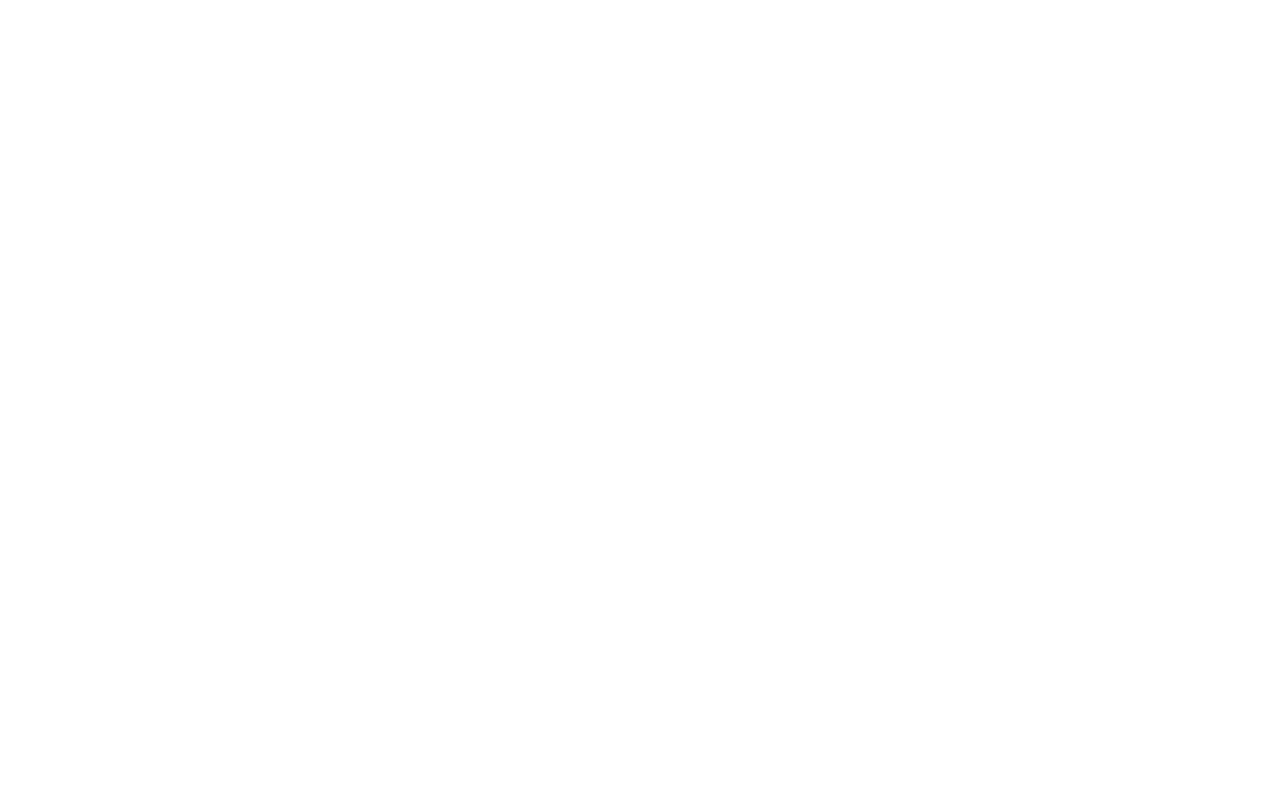
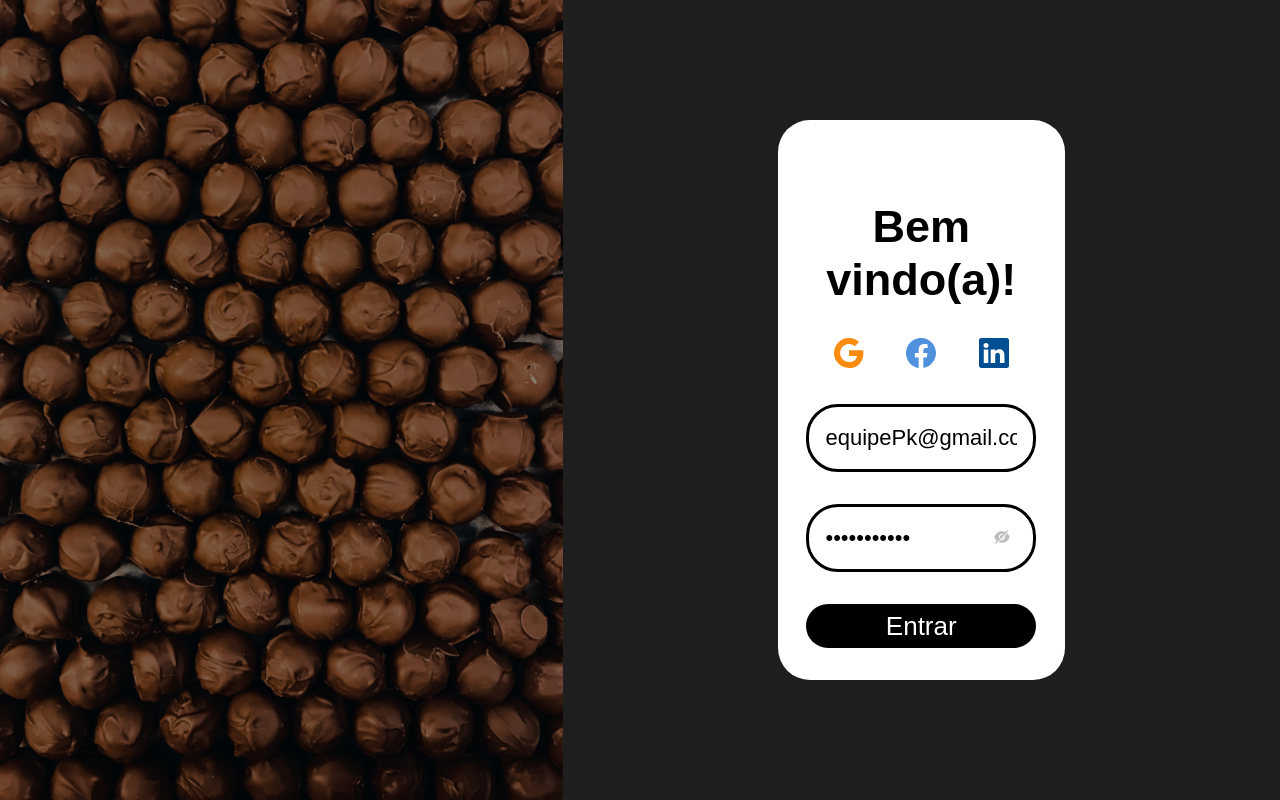
Before and after one commit to danielrgb23/projeto-admTech, a React (Create React App) app in the folder projeto_front/: page / in a window 1280 px wide. Before the commit this address had no page. Built offline with nearby package versions, Linux system fonts and the light colour scheme; a web font is replaced by a local one.

Commit message:
Feat:rotas

```diff
--- a/projeto_front/src/pages/Dashboard/shared/create/index.jsx
+++ b/projeto_front/src/pages/Dashboard/shared/create/index.jsx
@@ -23,25 +23,27 @@ export function CreateAfiliado() {
   "gender": gender,
   "dob": data,
   "address": adress,
-  "password": "string",
   "email": email,
  }
 
- console.log(teste)
+//  console.log(teste)
 
- const Conselho = 'http://localhost:8000/employee';
- useEffect(() => {
-   axios.get(Conselho).then((response) => setTeste(response))
- }, []);
-//  const CadastroUser = () => {
-//   axios.post('http://localhost:8000/employee', Request)
-//     .then((res) => {
-//       console.log('batata', res)
+//  const Conselho = 'http://localhost:8000/employee';
+//  useEffect(() => {
+//    axios.get(Conselho).then((response) => setTeste(response.data))
+//  }, []);
 
-//     }).catch((err) => {
-//       console.log(err)
-//     })
-// }
+//  console.log(teste)
+
+ const CadastroUser = () => {
+  axios.post('http://localhost:8000/employee', Request)
+    .then((res) => {
+      console.log('batata', res)
+
+    }).catch((err) => {
+      console.log(err)
+    })
+}
 
  return (
   <div className={styles.container}>
@@ -90,7 +92,7 @@ export function CreateAfiliado() {
           placeholder='Endereço' />
         </label>
 
-        {/* <button onClick={CadastroUser}>Confirmar</button> */}
+        <button onClick={CadastroUser}>Confirmar</button>
        </div>
       </div>
      </div>
--- a/projeto_front/src/pages/Signin/index.jsx
+++ b/projeto_front/src/pages/Signin/index.jsx
@@ -48,7 +48,7 @@ export function Signin() {
 
       {/* <input className={styles.inputSenha} type='password' placeholder="Senha" /> */}
      </div>
-     <NavLink to='/' className={styles.btnNav}>
+     <NavLink to='/home' className={styles.btnNav}>
      <button className={styles.btn}>Entrar</button>
      </NavLink>
     </div>
--- a/projeto_front/src/routes/router.jsx
+++ b/projeto_front/src/routes/router.jsx
@@ -12,7 +12,7 @@ export const AppRoutes = () => {
     <Route path='/afiliados' element={<ShowAfiliados />} />
     <Route path='/afiliados/create' element={<CreateAfiliado />} />
 
-    <Route path='/signin' element={<Signin />} />
+    <Route path='/' element={<Signin />} />
    </Routes>
   </BrowserRouter>
  )
```
